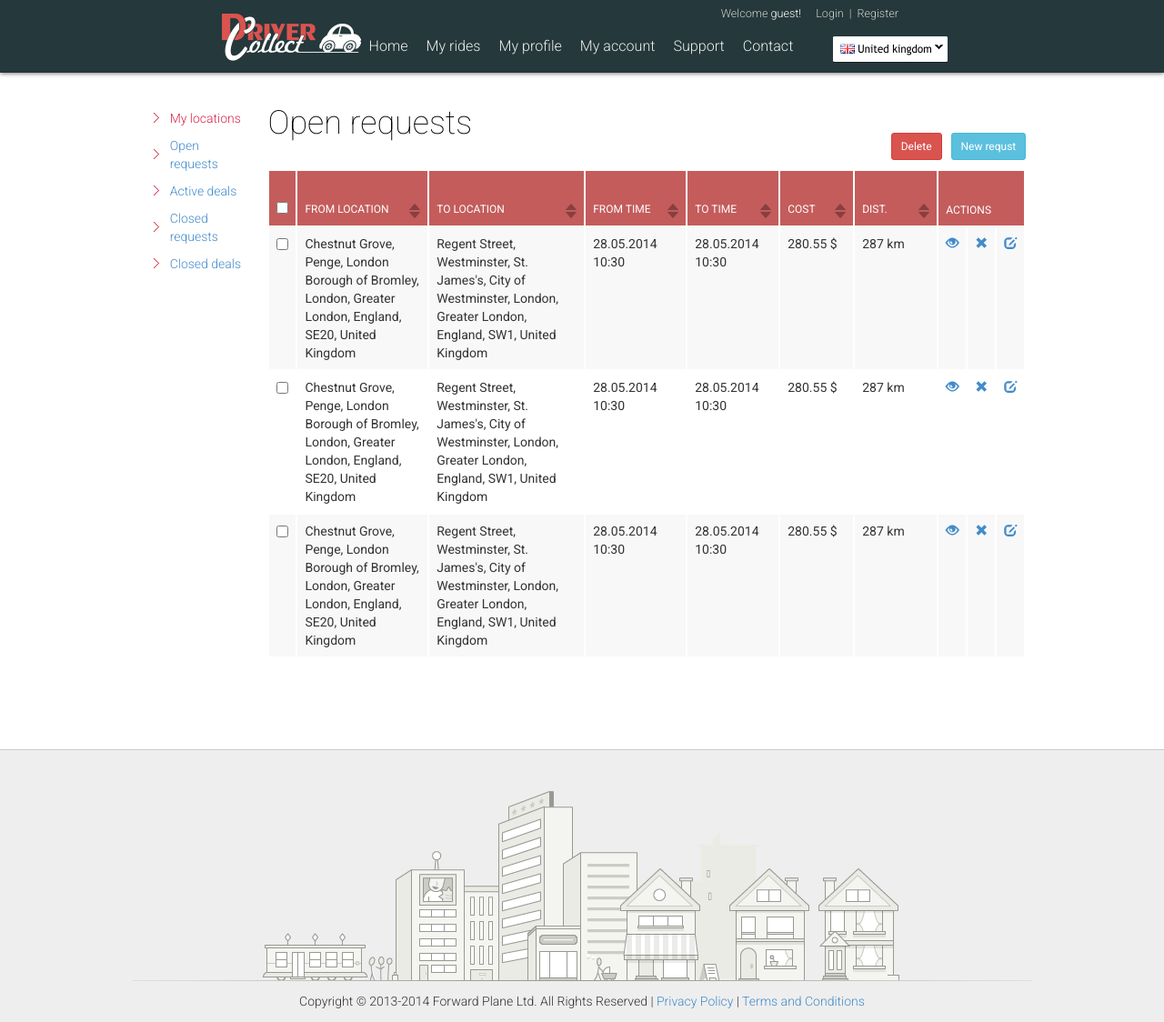
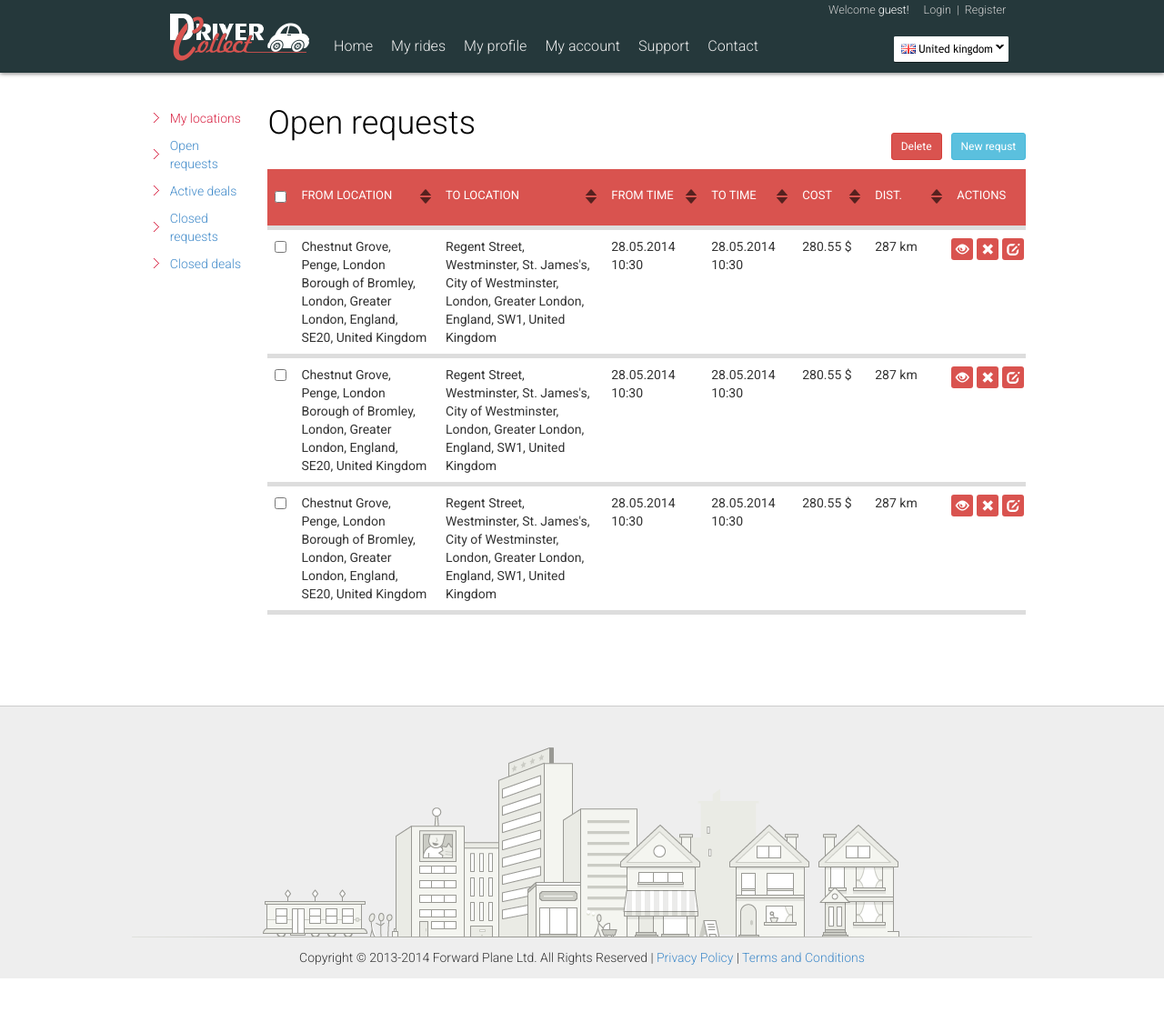
Before and after one commit to artavag/drivercollect_mobile, a PHP site: page /rides.html in a window 1280 px wide. Shown: the whole page at 91% size. After the commit the page ends 1076 px from the top, so only its background shows below. Run offline with PHP 8.4, Linux system fonts and the light colour scheme.

Commit message:
table finished

```diff
--- a/css/main.css
+++ b/css/main.css
@@ -71,7 +71,7 @@ body {
 
 #header {
 	/*background-color: #F00;*/
-	width: 100%;
+	/*width: 100%;*/
 	height: 520px;
 	background-image: url('../img/header_backgroud.jpg');
 	/*background-size:100% 100%;*/
@@ -239,7 +239,7 @@ body {
 	/*float: left;*/
 	/*clear: both;*/
 	/*display: inline-block;*/
-	padding: 40px 0px 0px 0px;
+	padding: 18px 0px 0px 0px;
 	margin-left: 20px;
 	/*height: 60px;*/
 }
@@ -261,11 +261,14 @@ body {
 	/*clear: both;*/
 	/*display: inline-block;*/
 	/*padding: 40px 0px 0px 0px;*/
-	margin-left: 20px;
-	margin-right: 274px;
-	margin-top: -65px;
+	/*margin-right: 274px;*/
+	/*margin-top: -65px;*/
 	/*clear: both;*/
 	/*height: 60px;*/
+	margin: 0;
+	padding: 0;
+	/*margin-left: 20px;*/
+
 }
 
 .mynavbar3 li {
@@ -275,6 +278,8 @@ body {
 }
 
 .mynavbar3 li p{
+	margin: 0;
+	padding: 0;
 	margin-right: 10px;
 	/*margin-left: 20px;*/
 }
@@ -382,7 +387,7 @@ td.separator {
 	width: 16px;
 	float: right !important;
 	background: url('../img/sort.png') no-repeat;
-	opacity: 0.3;
+	opacity: 0.6;
 }
 
 .leftmenu {
@@ -426,15 +431,15 @@ td.separator {
 }
 
 .font-12 {
-	font-size: 12px;
+	font-size: 13px;
 }
 
 table .font-12 th {
-	font-size: 12px;
+	font-size: 13px;
 	/*color: #d92646;*/
 	color: #ffffff;
 	font-weight: 400;
-	border: none;
+	/*border: none;*/
 	/*border-top: solid 5px #c9302c;*/
 }
 
@@ -443,15 +448,36 @@ table.table tr.font-12 > th {
 	/*padding-top: 20px;*/
 	/*padding-bottom: 20px;*/
 	/*border-top: solid 5px #E66561;*/
-	padding: 30px 8px 8px 8px;
-	vertical-align: bottom;
-	background-color: #C45C5C;
+	padding: 20px 8px 20px 8px;
+	/*vertical-align: bottom;*/
+	/*background-color: #308ECB;*/
+	background-color: #D9534F;
 	border: none;
+	/*border-bottom: solid 5px #dddddd;*/
 }
 
+.table>tbody> tr > td.action-buttons {
+	/*width: 20px;*/
+	padding: 8px 2px;
+}
 
 .table>tbody> tr > td {
-	border: none;
+	/*border-top: solid 5px #dddddd;*/
+	/*border-top: solid 5px #f5f5f5;*/
+	border-top: solid 5px #dddddd;
+}
+
+.table>tbody> tr > td .glyphicon {
+	color: #ffffff;
+	background-color: #D9534F;
+	/*border: solid 1px #D43F3A;*/
+
+	/*color: #666666;*/
+	/*background-color: #F1F1F1;*/
+	/*border: solid 1px #dddddd;*/
+
+	border-radius: 3px;
+	padding: 5px;
 }
 
 label.control-label{
@@ -477,3 +503,8 @@ label.radio-inline, .checkbox label{
 	background-size: contain;
 	background-position: 0% 50%;
 }
+
+.padding-left-right {
+	padding-left: 5%;
+	padding-right: 5%;
+}
--- a/rides.html
+++ b/rides.html
@@ -42,13 +42,22 @@
 					<div class="row">
 						<div class="main-nav clearfix">
 
-							<div class="col-lg-8 col-lg-offset-2">
+							<div class="col-lg-10 col-lg-offset-1 padding-left-right">
+
+								<div class="col-lg-6 pull-right" style="padding-right: 0px">
+									<ul class="mynavbar3 pull-right">
+										<li><p>Welcome <span>guest!</span></p></li>
+										<li><a href="#">Login</a></li>
+										<li>|</li>
+										<li><a href="#">Register</a></li>
+									</ul>
+								</div>
+
 								<div class="col-lg-2" style="padding-top: 14px;">
-									<img src="img/logo4.png">
+									<img src="img/logo3.png">
 								</div>
 
 								<ul class="mynavbar2 pull-left">
-									<!--<li><a href="index.html" class="glyphicon glyphicon-home"></a></li>-->
 									<li><a href="index.html">Home</a></li>
 									<li><a href="rides.html">My rides</a></li>
 									<li><a href="myprofile.html">My profile</a></li>
@@ -59,21 +68,10 @@
 									<li><a href="contact.html">Contact</a></li>
 								</ul>
 
-								<ul class="pull-right" style="padding-top: 40px; padding-right: 10px;">
+								<div class="pull-right" style="padding-top: 18px;">
 									<img src="img/switcher.png"/>
-								</ul>
+								</div>
 							</div>
-
-							<div class="col-lg-6 pull-right">
-								<ul class="mynavbar3 pull-right">
-									<li><p>Welcome <span>guest!</span></p></li>
-									<li><a href="#">Login</a></li>
-									<li>|</li>
-									<!--<li class=" login-register" style="margin-left: 10px">Register</li>-->
-									<li><a href="#">Register</a></li>
-								</ul>
-							</div>
-
 						</div>
 					</div>
 
@@ -101,7 +99,7 @@
 
 							<div class="row">
 								<div class="" style="padding-left: 0px; margin-bottom: -10px">
-									<h1 class="text-big2">Open requests</h1>
+									<h1 class="text-big2" style="font-weight: 300">Open requests</h1>
 								</div>
 							</div>
 
@@ -116,26 +114,26 @@
 									</div>
 
 									<!--<table class="table table-hover" style="font-family: Tahoma, Geneva, Arial, sans-serif; margin-bottom: 100px">-->
-									<table class="table <!--table-bordered--> <!--table-hover--> <!--table-striped-->" style="border: none; /*border-left: 1px solid #ddd; border-right: 1px solid #ddd; border-bottom: 5px solid #ddd;*/ border-spacing: 2px; border-collapse: separate; font-weight: 400; margin-bottom: 100px;">
+									<table class="table table-responsive <!--table-bordered--> table-hover <!--table-striped-->" style="border: none; border-bottom: 5px solid #dddddd; border-spacing: 0px; border-collapse: collapse; font-weight: 400; margin-bottom: 100px;">
 
 										<!--<tr class="font-12" style="border: solid 1px #cccccc; background-color: #eeeeee; border-radius: 3px;">-->
-										<tr class="font-12" >
-											<th style="width: 20px;padding: 30px 8px 8px 8px; vertical-align: bottom"><input type="checkbox"></th>
-											<th style="padding: 30px 8px 8px 8px; vertical-align: bottom">FROM LOCATION<a href="#"><div class="list-sorter" title="Order by ascending"></div></a></th>
-											<th style="padding: 30px 8px 8px 8px; vertical-align: bottom">TO LOCATION<a href="#"><div class="list-sorter" title="Order by ascending"></div></a></th>
+										<tr class="font-12 inlined" >
+											<th style="width: 20px;"><input type="checkbox"></th>
+											<th>FROM LOCATION<a href="#"><div class="list-sorter" title="Order by ascending"></div></a></th>
+											<th>TO LOCATION<a href="#"><div class="list-sorter" title="Order by ascending"></div></a></th>
 
 											<th style="min-width: 110px">FROM TIME <a href="#"><div class="list-sorter" title="Order by ascending"></div></a></th>
 											<th style="min-width: 100px">TO TIME <a href="#"><div class="list-sorter" title="Order by ascending"></div></a></th>
 
 											<!--<th style="min-width: 140px">REQUESTED <a href="#"><div class="list-sorter" title="Order by ascending"></div></a></th>-->
 
-
 											<th style="min-width: 80px">COST <a href="#"><div class="list-sorter" title="Order by ascending"></div></a></th>
 											<th style="min-width: 90px">DIST. <a href="#"><div class="list-sorter" title="Order by ascending"></div></a></th>
 											<th colspan="3">ACTIONS</th>
 										</tr>
 
-										<tr style="background-color: #F8F8F8">
+										<!--<tr style="background-color: #F8F8F8">-->
+										<tr>
 											<td><input type="checkbox"></td>
 											<td>Chestnut Grove, Penge, London Borough of Bromley, London, Greater London, England, SE20, United Kingdom</td>
 											<td>Regent Street, Westminster, St. James's, City of Westminster, London, Greater London, England, SW1, United Kingdom</td>
@@ -144,12 +142,13 @@
 											<!--<td>28.05.2014 10:30<br>28.05.2014 10:30</td>-->
 											<td>280.55 $</td>
 											<td>287 km</td>
-											<td style="width: 20px" title="View request"><a href="#"><span class="glyphicon glyphicon-eye-open"></span></a></td>
-											<td style="width: 20px" title="Delete request"><a href="#"><span class="glyphicon glyphicon-remove"></span></a></td>
-											<td style="width: 20px" title="Edit request"><a href="#"><span class="glyphicon glyphicon-edit"></span></a></td>
+											<td class="action-buttons" title="View request"><a href="#"><span class="glyphicon glyphicon-eye-open"></span></a></td>
+											<td class="action-buttons" title="Delete request"><a href="#"><span class="glyphicon glyphicon-remove"></span></a></td>
+											<td class="action-buttons" title="Edit request"><a href="#"><span class="glyphicon glyphicon-edit"></span></a></td>
 										</tr>
 
-										<tr style="background-color: white">
+										<!--<tr style="background-color: white">-->
+										<tr>
 											<td><input type="checkbox"></td>
 											<td>Chestnut Grove, Penge, London Borough of Bromley, London, Greater London, England, SE20, United Kingdom</td>
 											<td>Regent Street, Westminster, St. James's, City of Westminster, London, Greater London, England, SW1, United Kingdom</td>
@@ -158,12 +157,13 @@
 											<!--<td>28.05.2014 10:30<br>28.05.2014 10:30</td>-->
 											<td>280.55 $</td>
 											<td>287 km</td>
-											<td style="width: 20px" title="View request"><a href="#"><span class="glyphicon glyphicon-eye-open"></span></a></td>
-											<td style="width: 20px" title="Delete request"><a href="#"><span class="glyphicon glyphicon-remove"></span></a></td>
-											<td style="width: 20px" title="Edit request"><a href="#"><span class="glyphicon glyphicon-edit"></span></a></td>
+											<td class="action-buttons" title="View request"><a href="#"><span class="glyphicon glyphicon-eye-open"></span></a></td>
+											<td class="action-buttons" title="Delete request"><a href="#"><span class="glyphicon glyphicon-remove"></span></a></td>
+											<td class="action-buttons" title="Edit request"><a href="#"><span class="glyphicon glyphicon-edit"></span></a></td>
 										</tr>
 
-										<tr style="background-color: #F8F8F8">
+										<!--<tr style="background-color: #F8F8F8">-->
+										<tr>
 											<td><input type="checkbox"></td>
 											<td>Chestnut Grove, Penge, London Borough of Bromley, London, Greater London, England, SE20, United Kingdom</td>
 											<td>Regent Street, Westminster, St. James's, City of Westminster, London, Greater London, England, SW1, United Kingdom</td>
@@ -172,9 +172,9 @@
 											<!--<td>28.05.2014 10:30<br>28.05.2014 10:30</td>-->
 											<td>280.55 $</td>
 											<td>287 km</td>
-											<td style="width: 20px" title="View request"><a href="#"><span class="glyphicon glyphicon-eye-open"></span></a></td>
-											<td style="width: 20px" title="Delete request"><a href="#"><span class="glyphicon glyphicon-remove"></span></a></td>
-											<td style="width: 20px" title="Edit request"><a href="#"><span class="glyphicon glyphicon-edit"></span></a></td>
+											<td class="action-buttons" title="View request"><a href="#"><span class="glyphicon glyphicon-eye-open"></span></a></td>
+											<td class="action-buttons" title="Delete request"><a href="#"><span class="glyphicon glyphicon-remove"></span></a></td>
+											<td class="action-buttons" title="Edit request"><a href="#"><span class="glyphicon glyphicon-edit"></span></a></td>
 										</tr>
 
 									</table>
```
Also changed, not shown: index.html (+15 -44 lines).
